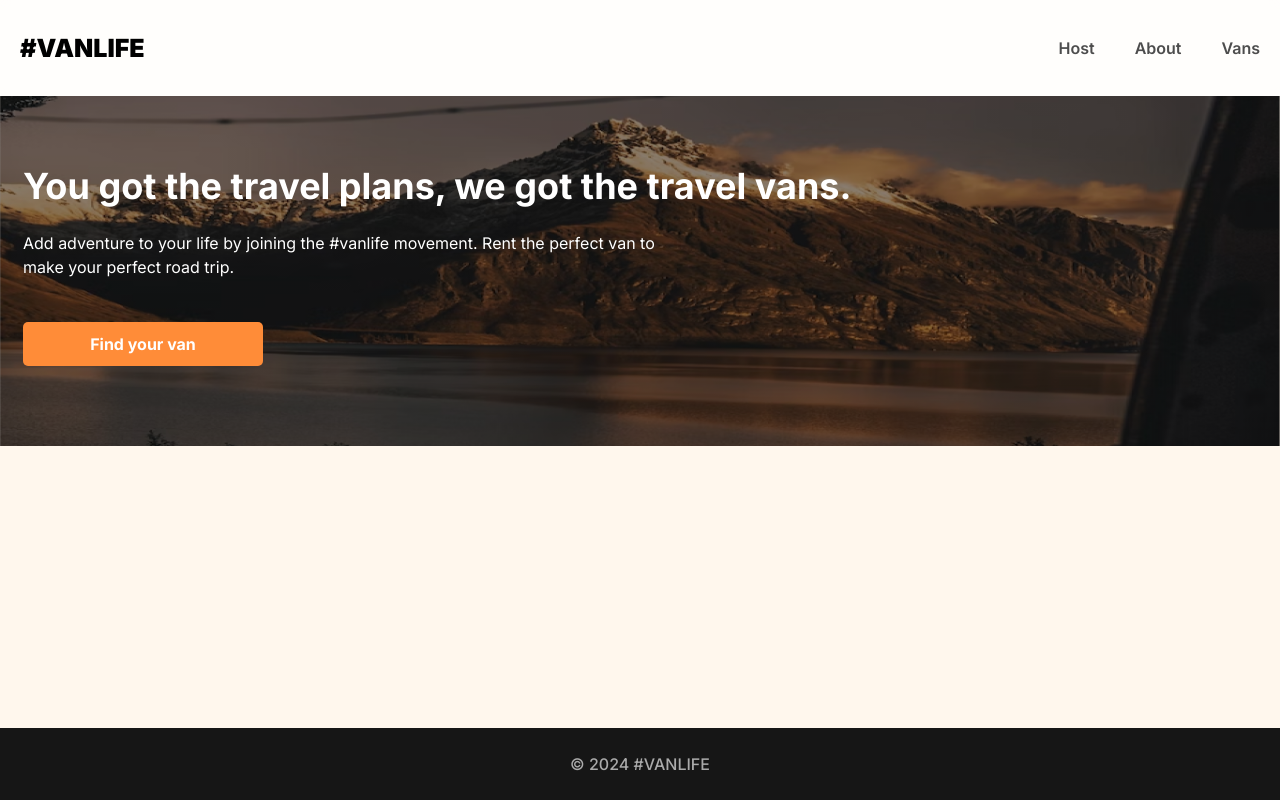
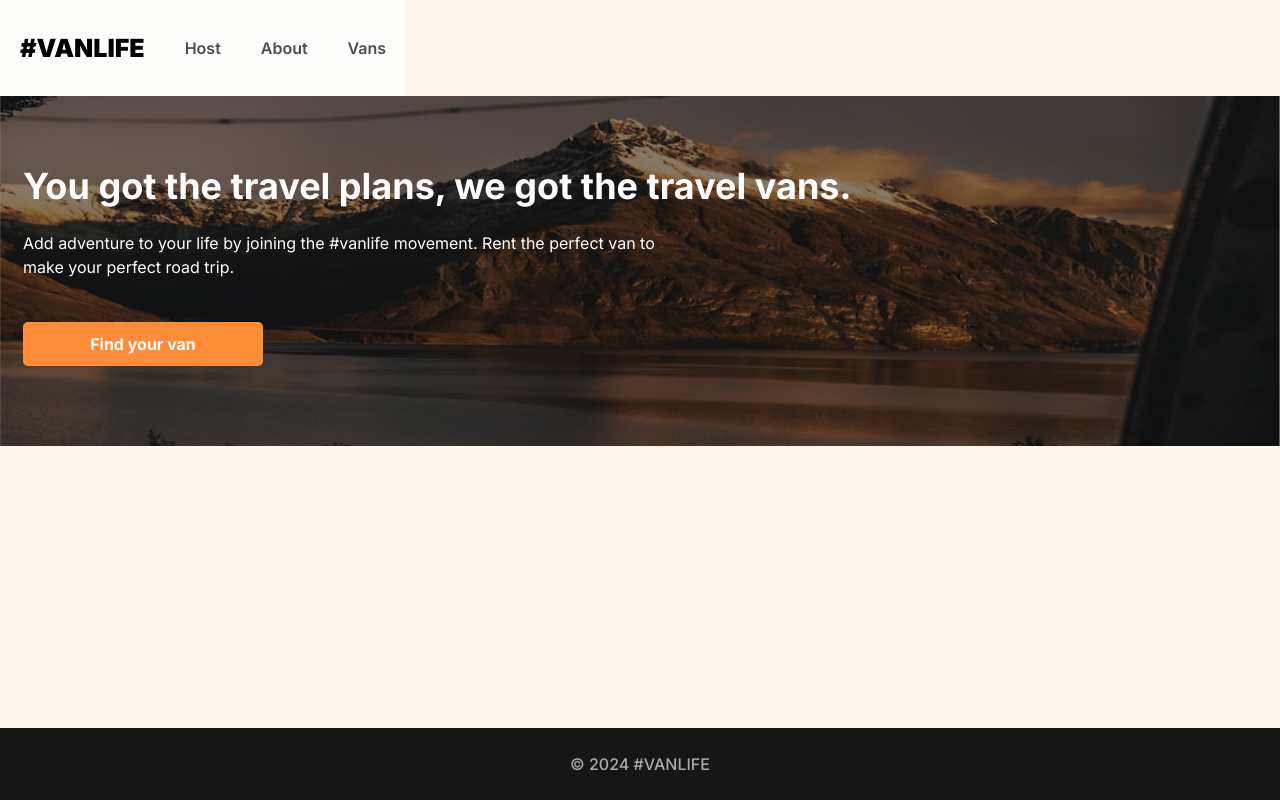
Before and after one commit to mohs-in/van-life, a React (Vite) app: page / in a window 1280 px wide. Built offline with nearby package versions, Linux system fonts and the light colour scheme; what miragejs would draw is missing.

Commit message:
adjust max-width for header

```diff
--- a/src/App.scss
+++ b/src/App.scss
@@ -31,7 +31,7 @@ header {
     padding-block: 10px;
     position: fixed;
     top: 0;
-    width: 100%;
+    max-width: 100%;
     background: rgba(255, 255, 255, 0.8);
     backdrop-filter: blur(5px);
     transition: background-color 0.3s ease, backdrop-filter 0.3s ease;
```
